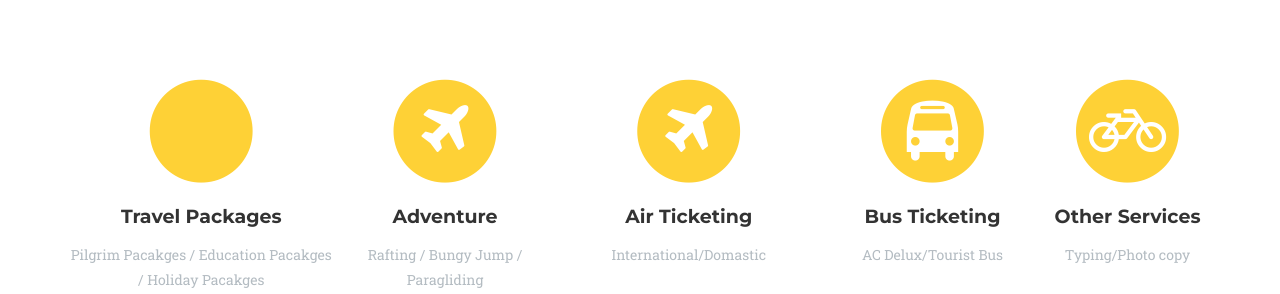
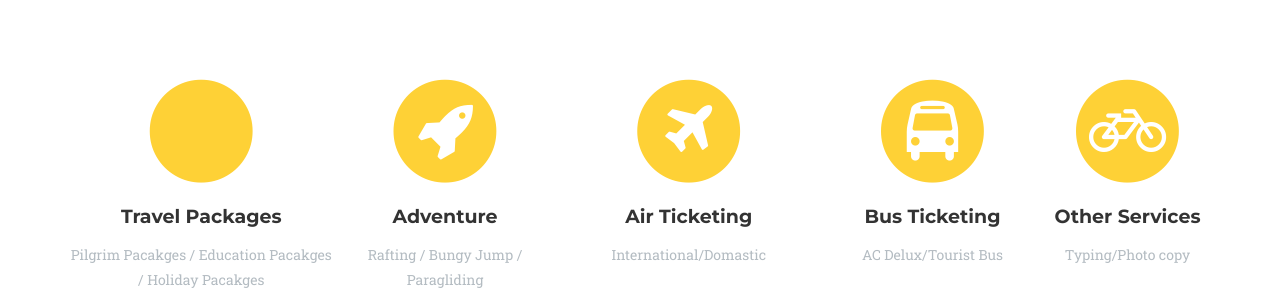
Before and after one commit to gauravmanandhar/apekshatravels.com.np, a Jekyll site: the page built from index.html, in a window 1280 px wide and 900 px high, scrolled down 837 px. Shown: the part 156-450 px from the top of the window. Built offline with Jekyll 4.4.1, drawn with Linux system fonts in a browser that asks for light colours; some web fonts are replaced.

Commit message:
Update services.html

```diff
--- a/_includes/services.html
+++ b/_includes/services.html
@@ -19,7 +19,7 @@
                 <div class="col-md-2">
                     <span class="fa-stack fa-4x">
                         <i class="fa fa-circle fa-stack-2x text-primary"></i>
-                        <i class="fa fa-plane fa-stack-1x fa-inverse"></i>
+                        <i class="fa fa-rocket fa-stack-1x fa-inverse"></i>
                     </span>
                     <h4 class="service-heading">Adventure</h4>
                     <p class="text-muted">Rafting / Bungy Jump / Paragliding</p>
```
